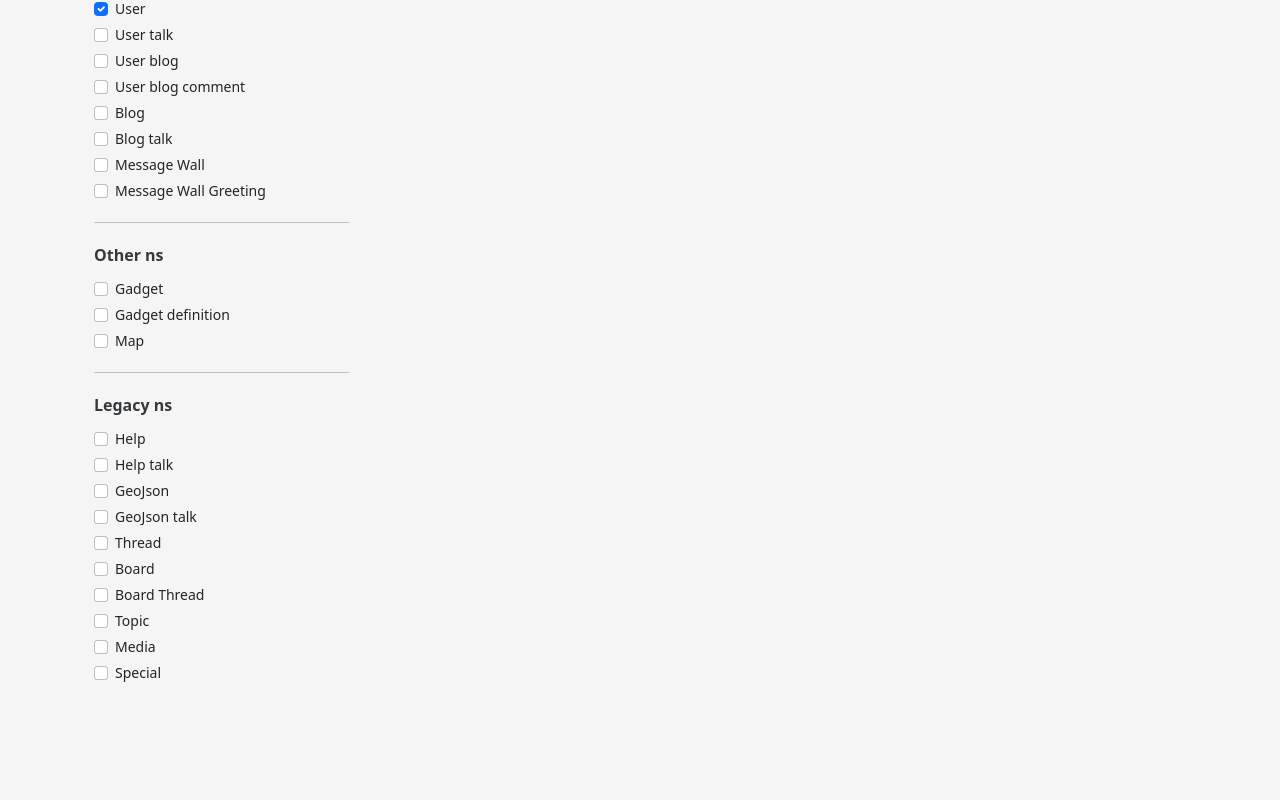
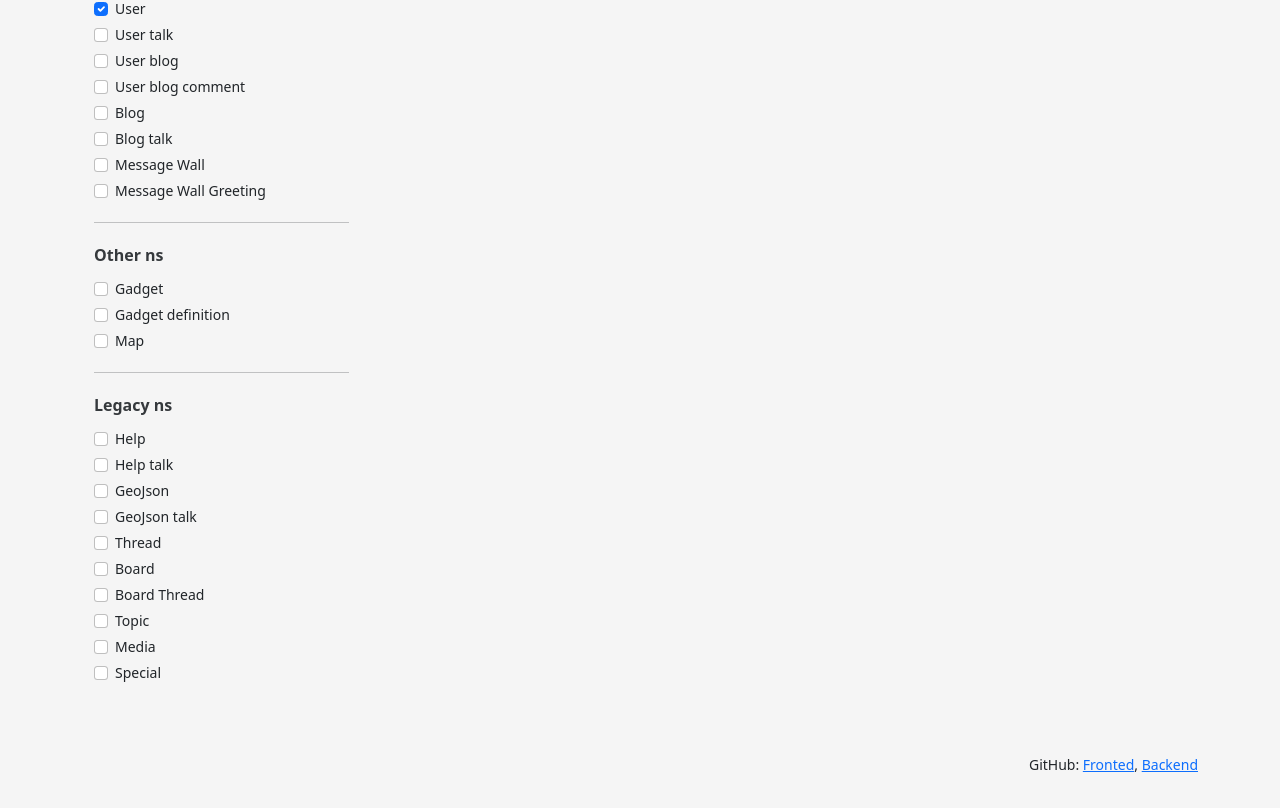
Before and after one commit to RubyComp/wikispy-frontend, a React (Create React App) app: page /search in a window 1280 px wide. Shown: the part 919-1727 px from the top of the page. Built offline with nearby package versions, Linux system fonts and the light colour scheme; no server answers.

Commit message:
add footer

```diff
--- a/src/layouts/Layout.js
+++ b/src/layouts/Layout.js
@@ -3,6 +3,7 @@ import { Col, Container, Row } from 'react-bootstrap'
 import { Outlet } from 'react-router-dom'
 import Header from '../parts/Header'
 import 'bootstrap/dist/css/bootstrap.min.css'
+import Footer from '../parts/Footer'
 
 const Layout = () => {
 	return (
@@ -15,6 +16,9 @@ const Layout = () => {
 					<Outlet />
 				</Col>
 			</Row>
+			<Row>
+				<Footer />
+			</Row>
 		</Container>
 	)
 }
--- /dev/null
+++ b/src/parts/Footer.js
@@ -0,0 +1,11 @@
+import React from 'react'
+
+const Footer = () => {
+	return (
+		<footer className="d-flex justify-content-end">
+			<div><small>GitHub: <a href="https://github.com/RubyComp/wikispy-frontend" target="_blank" rel="noreferrer">Fronted</a>, <a href="https://github.com/RubyComp/wikispy-backend" target="_blank" rel="noreferrer">Backend</a></small></div>
+		</footer>
+	)
+}
+
+export default Footer
```
